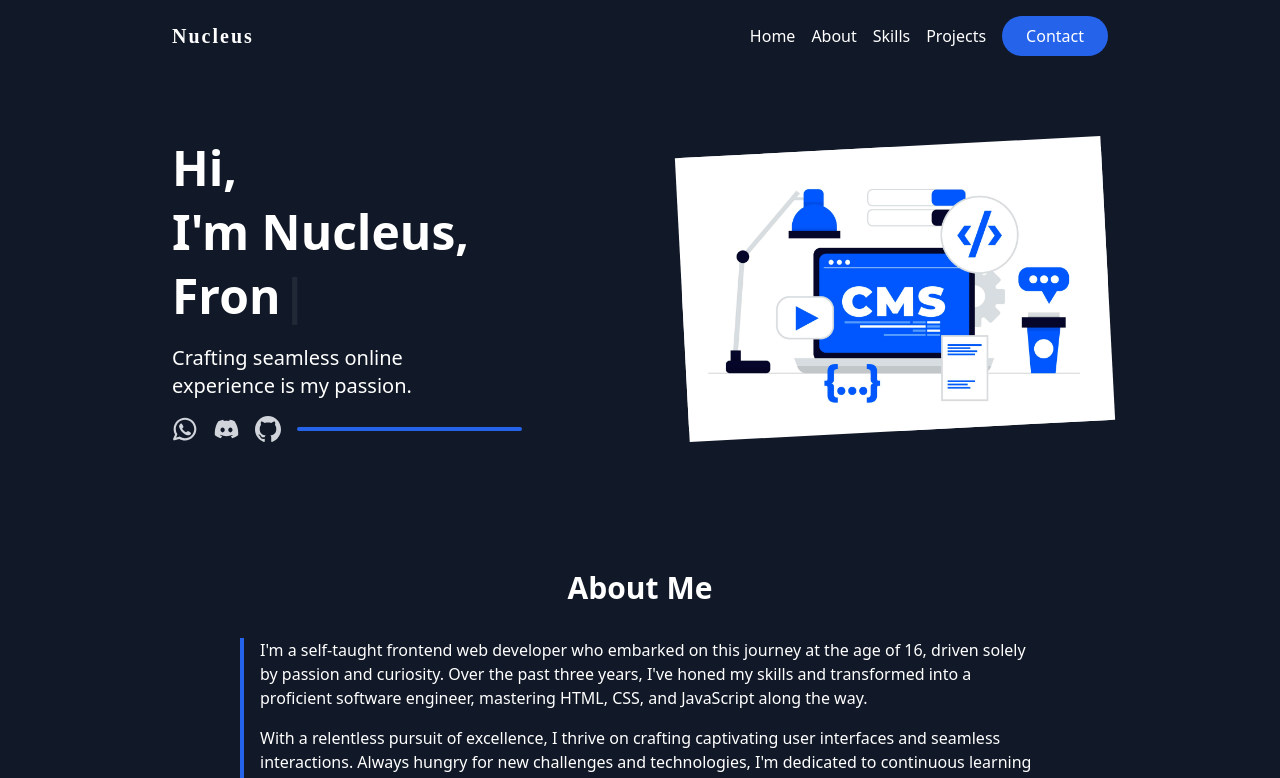
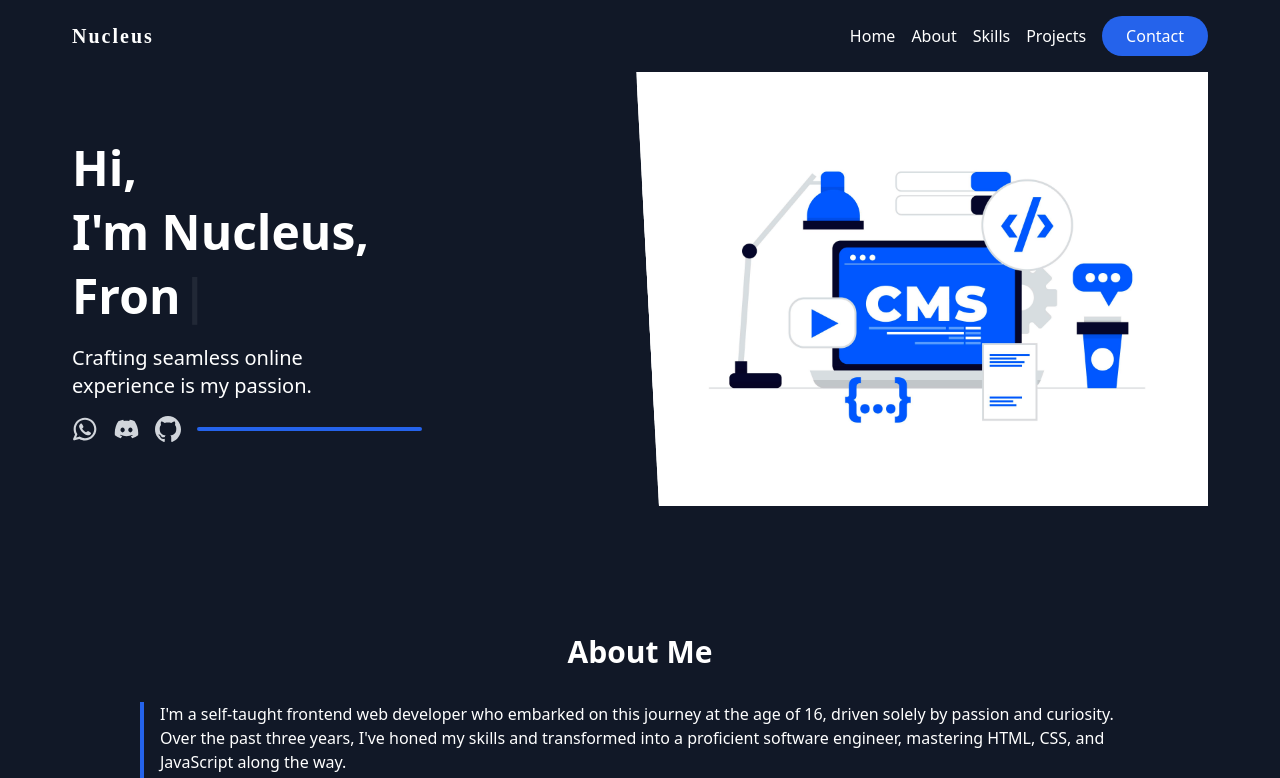
Before and after one commit to nucleus48/portfolio, a React (Vite) app: page / in a window 1280 px wide. Shown: the top 778 px of the page. Built offline with nearby package versions, Linux system fonts and the light colour scheme; a web font is replaced by a local one.

Commit message:
Hero Done

```diff
--- a/src/components/About.tsx
+++ b/src/components/About.tsx
@@ -1,6 +1,6 @@
 export default function About() {
   return (
-    <section id="about" className="py-16 max-w-[800px] mx-auto">
+    <section id="about" className="py-16 max-w-[1000px] mx-auto">
       <h2 className="text-2xl sm:text-3xl font-bold mb-8 text-center">About Me</h2>
     <div className="pl-4 border-l-4 border-blue-600 space-y-4">
       <p>
--- a/src/components/Hero.tsx
+++ b/src/components/Hero.tsx
@@ -6,7 +6,7 @@ import HeroImg from "../assets/webdev.jpg"
 
 export default function Hero() {
   return (
-    <section className="flex flex-col sm:flex-row sm:justify-between md:gap-8 lg:gap-40">
+    <section className="mb-16 sm:overflow-hidden grid gap-4 auto-rows-max sm:grid-cols-[1fr_1fr]">
       <div className="py-16 relative space-y-4 w-[100%] max-w-[500px] sm:w-auto sm:mx-0 mx-auto sm:max-w-auto">
         <h1 className="text-4xl leading-[3rem] md:leading-[4rem] font-bold md:text-5xl pr-14 sm:pr-0">
           Hi,<br />
@@ -35,8 +35,8 @@ export default function Hero() {
           <a href="#"><img className="w-6 sm:w-10 block" src={Github} alt="github" /></a>
         </div>
       </div>
-      <div className="hero">
-        <img className="h-full rotate-3" src={HeroImg} alt="hero" />
+      <div className="hero -rotate-3 bg-white overflow-hidden flex justify-center">
+        <img className="h-full w-full max-w-[500px] object-contain rotate-3" src={HeroImg} alt="hero" />
       </div>
     </section>
   )
--- a/src/index.css
+++ b/src/index.css
@@ -12,7 +12,7 @@
   }
 
   #root {
-    @apply text-white container sm:px-8 max-w-[1000px]
+    @apply text-white container sm:px-8 max-w-[1200px]
   }
 }
 
@@ -22,7 +22,13 @@
   }
 
   .hero {
-    @apply flex justify-center w-[200vw] h-52 self-center mb-16 sm:mb-0 bg-white -rotate-3 overflow-hidden sm:h-full items-center;
+    box-shadow: 100px 0 white, -100px 0 white;
+  }
+
+  @media (min-width: theme(screens.sm)) {
+    .hero {
+      box-shadow: 0 100px white, 0 -100px white, 100px 0 white;
+    }
   }
 }
 /*
```
